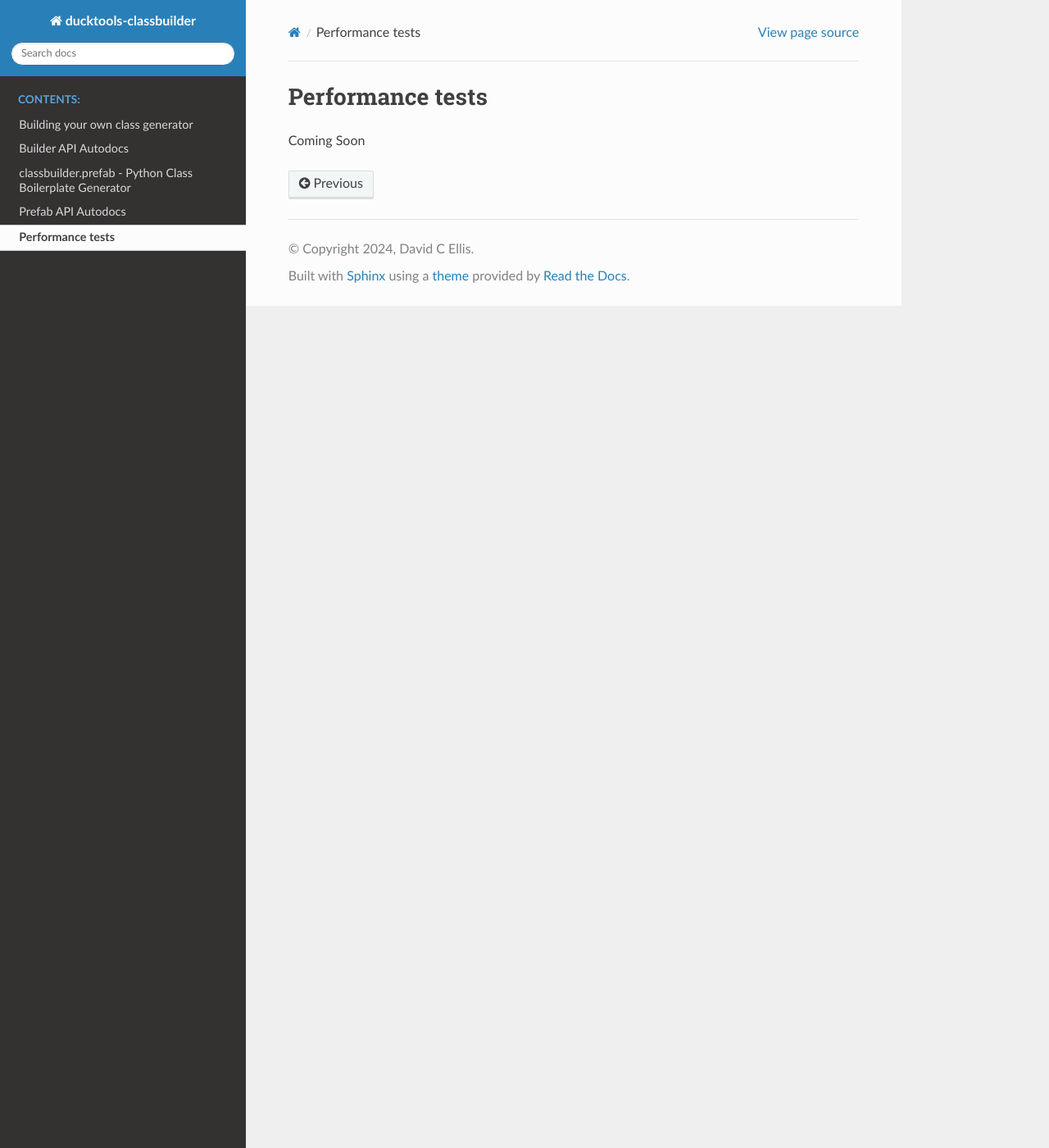
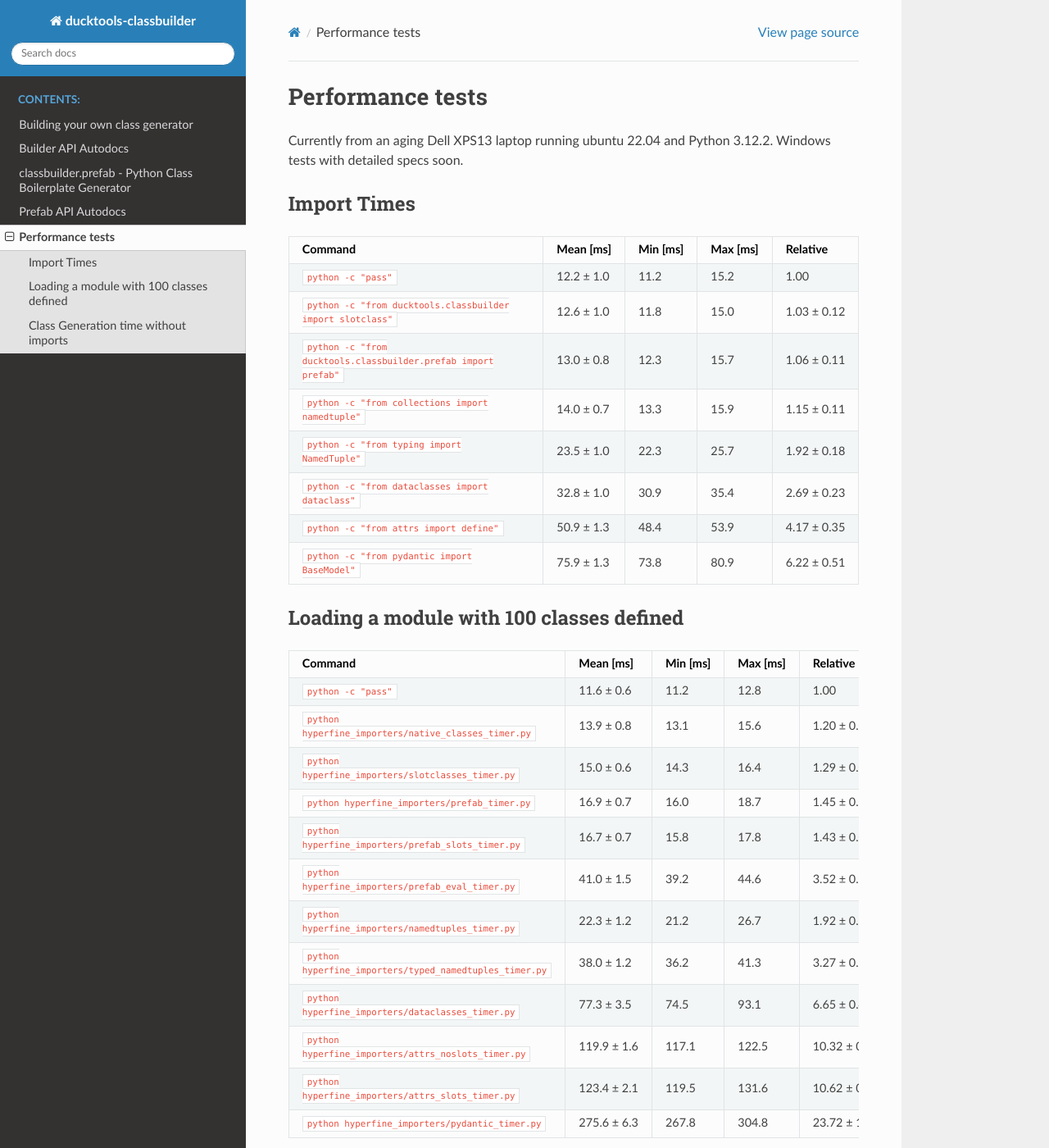
Before and after one commit to DavidCEllis/ducktools-classbuilder, a Sphinx documentation site: the page built from docs/perf/performance_tests.md, in a window 1280 px wide and 1400 px high. Shown: the whole window at 82% size. Built offline with Sphinx 7.4.7 and the Read the Docs theme 2.0.0, drawn with Linux system fonts in a browser that asks for light colours; some of the changed text lies outside the part shown.

Commit message:
Add some performance examples

````diff
--- a/docs/perf/performance_tests.md
+++ b/docs/perf/performance_tests.md
@@ -1,3 +1,63 @@
 # Performance tests #
 
-Coming Soon
+Currently from an aging Dell XPS13 laptop running ubuntu 22.04 and Python 3.12.2.
+Windows tests with detailed specs soon.
+
+## Import Times ##
+
+| Command | Mean [ms] | Min [ms] | Max [ms] | Relative |
+|:---|---:|---:|---:|---:|
+| `python -c "pass"` | 12.2 ± 1.0 | 11.2 | 15.2 | 1.00 |
+| `python -c "from ducktools.classbuilder import slotclass"` | 12.6 ± 1.0 | 11.8 | 15.0 | 1.03 ± 0.12 |
+| `python -c "from ducktools.classbuilder.prefab import prefab"` | 13.0 ± 0.8 | 12.3 | 15.7 | 1.06 ± 0.11 |
+| `python -c "from collections import namedtuple"` | 14.0 ± 0.7 | 13.3 | 15.9 | 1.15 ± 0.11 |
+| `python -c "from typing import NamedTuple"` | 23.5 ± 1.0 | 22.3 | 25.7 | 1.92 ± 0.18 |
+| `python -c "from dataclasses import dataclass"` | 32.8 ± 1.0 | 30.9 | 35.4 | 2.69 ± 0.23 |
+| `python -c "from attrs import define"` | 50.9 ± 1.3 | 48.4 | 53.9 | 4.17 ± 0.35 |
+| `python -c "from pydantic import BaseModel"` | 75.9 ± 1.3 | 73.8 | 80.9 | 6.22 ± 0.51 |
+
+## Loading a module with 100 classes defined ##
+
+| Command | Mean [ms] | Min [ms] | Max [ms] | Relative |
+|:---|---:|---:|---:|---:|
+| `python -c "pass"` | 11.6 ± 0.6 | 11.2 | 12.8 | 1.00 |
+| `python hyperfine_importers/native_classes_timer.py` | 13.9 ± 0.8 | 13.1 | 15.6 | 1.20 ± 0.09 |
+| `python hyperfine_importers/slotclasses_timer.py` | 15.0 ± 0.6 | 14.3 | 16.4 | 1.29 ± 0.08 |
+| `python hyperfine_importers/prefab_timer.py` | 16.9 ± 0.7 | 16.0 | 18.7 | 1.45 ± 0.09 |
+| `python hyperfine_importers/prefab_slots_timer.py` | 16.7 ± 0.7 | 15.8 | 17.8 | 1.43 ± 0.09 |
+| `python hyperfine_importers/prefab_eval_timer.py` | 41.0 ± 1.5 | 39.2 | 44.6 | 3.52 ± 0.21 |
+| `python hyperfine_importers/namedtuples_timer.py` | 22.3 ± 1.2 | 21.2 | 26.7 | 1.92 ± 0.14 |
+| `python hyperfine_importers/typed_namedtuples_timer.py` | 38.0 ± 1.2 | 36.2 | 41.3 | 3.27 ± 0.19 |
+| `python hyperfine_importers/dataclasses_timer.py` | 77.3 ± 3.5 | 74.5 | 93.1 | 6.65 ± 0.44 |
+| `python hyperfine_importers/attrs_noslots_timer.py` | 119.9 ± 1.6 | 117.1 | 122.5 | 10.32 ± 0.51 |
+| `python hyperfine_importers/attrs_slots_timer.py` | 123.4 ± 2.1 | 119.5 | 131.6 | 10.62 ± 0.54 |
+| `python hyperfine_importers/pydantic_timer.py` | 275.6 ± 6.3 | 267.8 | 304.8 | 23.72 ± 1.25 |
+
+## Class Generation time without imports ##
+
+From `perf_profile.py`.
+
+```
+Python Version: 3.12.1 (main, Dec 10 2023, 09:30:46) [GCC 11.4.0]
+Classbuilder version: v0.1.0
+Platform: Linux-5.15.0-91-generic-x86_64-with-glibc2.35
+Time for 100 imports of 100 classes defined with 5 basic attributes
+```
+
+| Method | Total Time (seconds) |
+| --- | --- |
+| standard classes | 0.13 |
+| namedtuple | 0.72 |
+| NamedTuple | 1.29 |
+| dataclasses | 4.24 |
+| attrs 23.2.0 | 7.04 |
+| pydantic 2.6.4 | 10.25 |
+| dabeaz/cluegen | 0.28 |
+| dabeaz/cluegen_eval | 2.50 |
+| dabeaz/dataklasses | 0.27 |
+| dabeaz/dataklasses_eval | 0.27 |
+| slotclass v0.1.0 | 0.28 |
+| prefab_slots v0.1.0 | 0.38 |
+| prefab v0.1.0 | 0.38 |
+| prefab_attributes v0.1.0 | 0.40 |
+| prefab_eval v0.1.0 | 2.98 |
````
